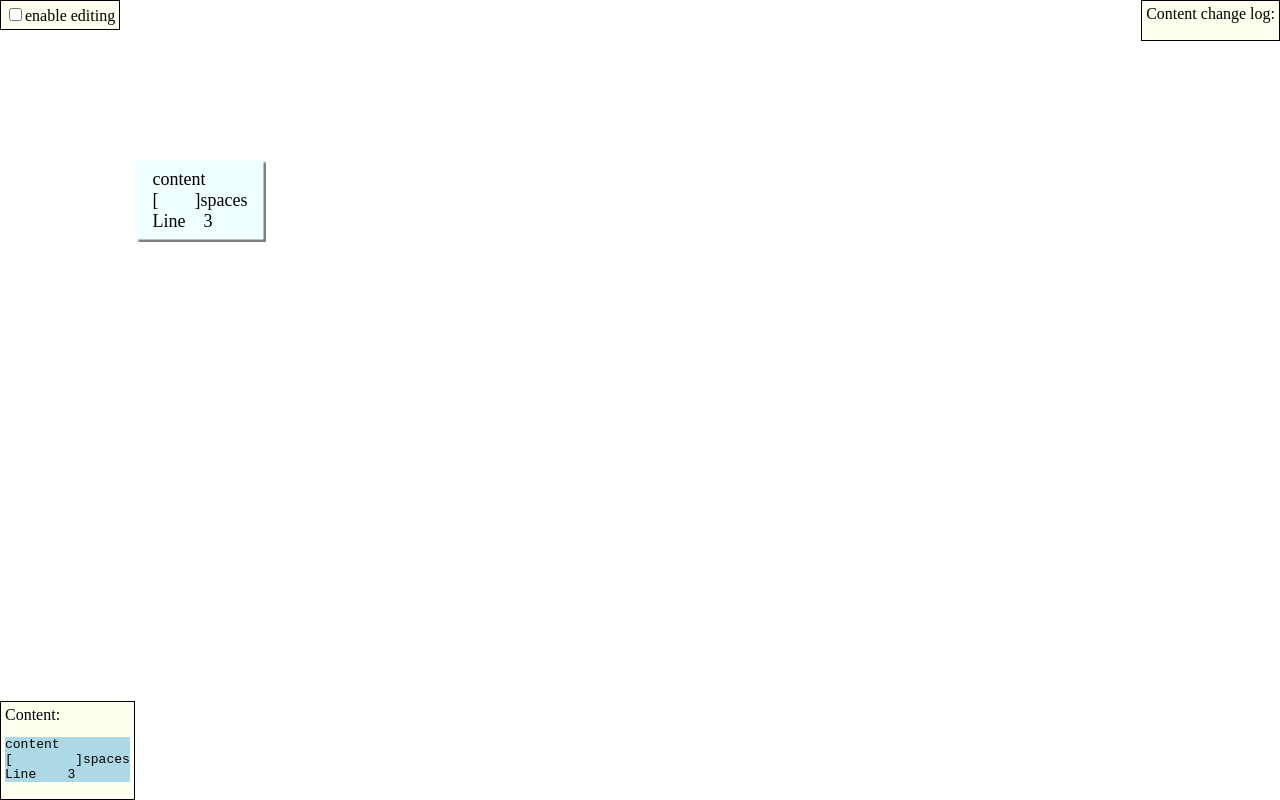
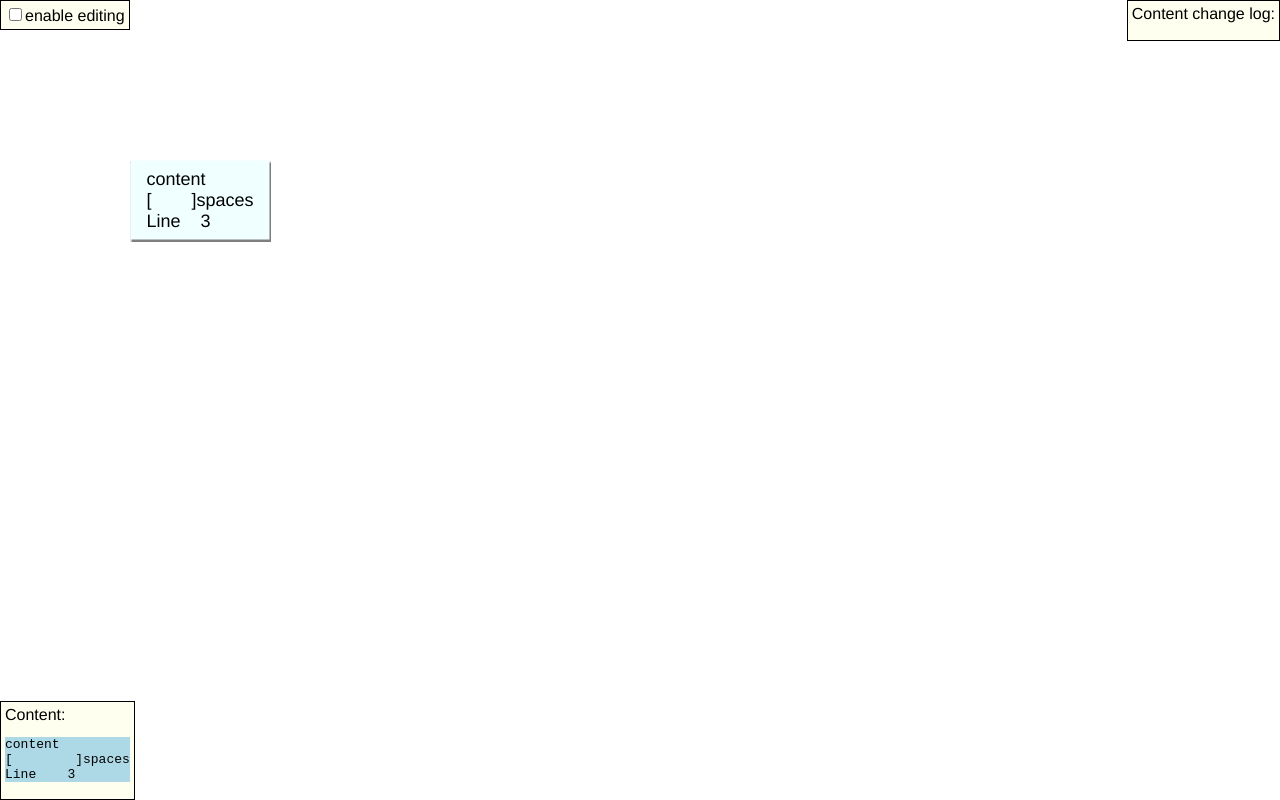
Before and after one commit to Cansn0w/angular2-content-editable, an Angular app: page / in a window 1280 px wide. Built offline with nearby package versions, Linux system fonts and the light colour scheme.

Commit message:
package the component into a module'

```diff
--- a/src/app/app.module.ts
+++ b/src/app/app.module.ts
@@ -2,18 +2,17 @@ import { BrowserModule } from '@angular/platform-browser';
 import { FormsModule } from '@angular/forms';
 import { NgModule } from '@angular/core';
 
-
+import { ContentEditableModule } from './content-editable/content-editable.module';
 import { AppComponent } from './app.component';
-import { ContentEditableComponent } from './content-editable/content-editable.component';
 
 
 @NgModule({
   declarations: [
     AppComponent,
-    ContentEditableComponent
   ],
   imports: [
     BrowserModule,
+    ContentEditableModule,
     FormsModule
   ],
   providers: [],
--- a/src/styles.css
+++ b/src/styles.css
@@ -1 +1,8 @@
-/* You can add global styles to this file, and also import other style files */
+html, body {
+    width: 100%;
+    height: 100%;
+    margin: 0;
+    padding: 0;
+    border: 0;
+    font-family: Helvetica, Arial, sans-serif
+}
```
Also changed, not shown: src/app/content-editable/content-editable.module.ts (added, +19 -0 lines), 1 other file (tests, documents, lock files or other folders).
